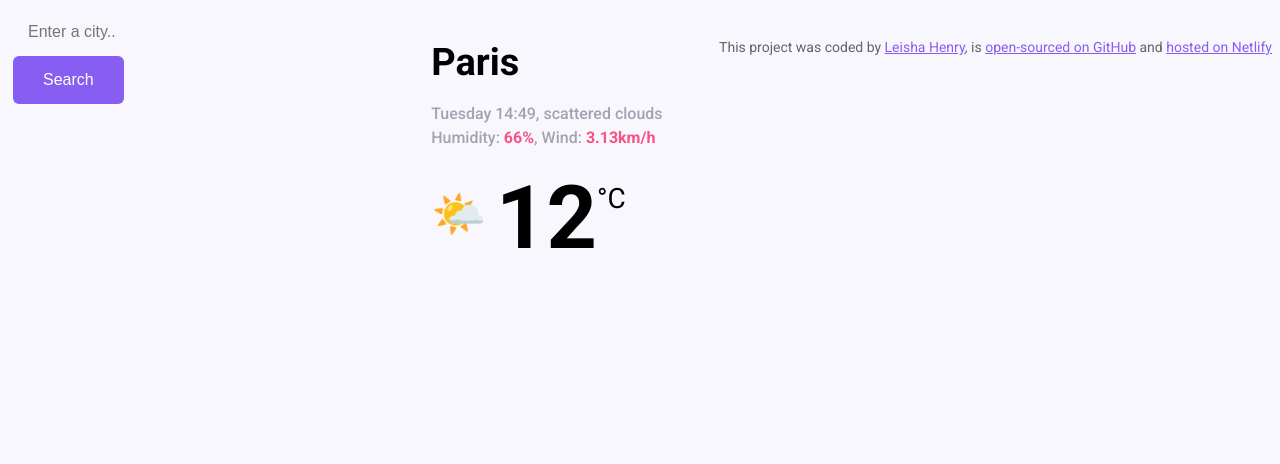
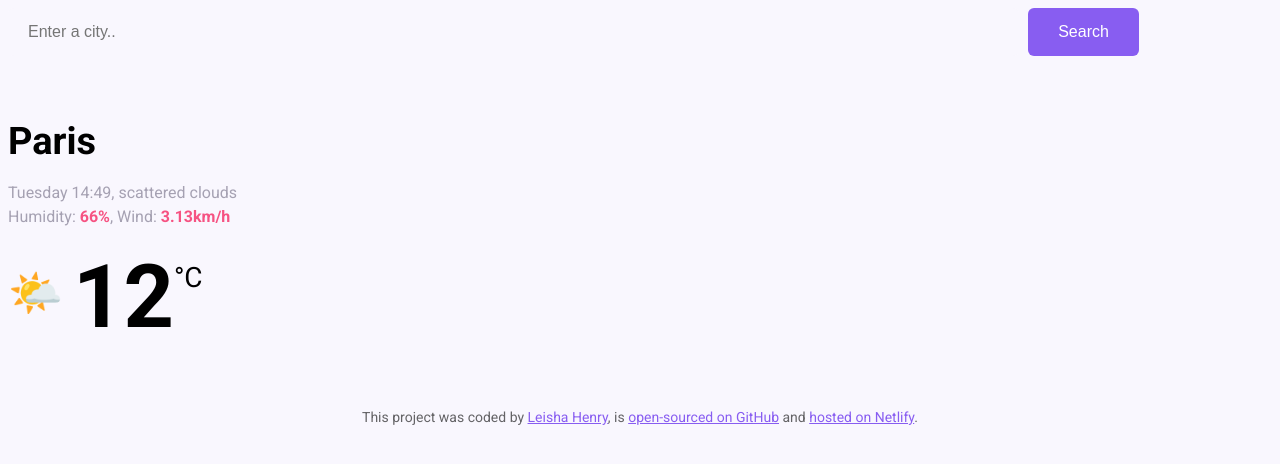
Before and after one commit to LeishaH/praenuntius-tempestatis, a plain HTML site: page index.html in a window 1280 px wide. Drawn offline with Linux system fonts and the light colour scheme.

Commit message:
Wrapped everything in .weather-app-container to style the full white card.  Switched .weather-app-data to .weather-app-row with Flexbox.  Fixed flex alignment for temperature to sit beside city.  Removed broken/invalid CSS block.  Ensured the footer is inside the white box.

```diff
--- a/index.html
+++ b/index.html
@@ -7,13 +7,13 @@
     <link rel="preconnect" href="https://fonts.googleapis.com" />
     <link rel="preconnect" href="https://fonts.gstatic.com" crossorigin />
     <link
-      href="https://fonts.googleapis.com/css2?family=Roboto:ital,wght@0,100..900;1,100..900&display=swap"
+      href="https://fonts.googleapis.com/css2?family=Roboto:wght@400;700&display=swap"
       rel="stylesheet"
     />
     <title>Praenuntius Tempestatis App</title>
   </head>
   <body>
-    <div class="weather-app-data">
+    <div class="weather-app-container">
       <header>
         <form class="search-form">
           <input
@@ -27,7 +27,8 @@
       </header>
 
       <main>
-        <div>
+        <div class="weather-app-row">
+          <div class="weather-app-info">
             <h1 class="weather-app-city" id="city">Paris</h1>
             <p class="weather-app-details">
               Tuesday 14:49, scattered clouds
@@ -39,6 +40,7 @@
             <div class="weather-app-icon">🌤️</div>
             <div class="weather-app-temperature">12</div>
             <div class="weather-app-unit">°C</div>
+          </div>
         </div>
       </main>
 
@@ -54,7 +56,7 @@
         and
         <a href="https://praenuntius-tempestatis.netlify.app/" target="_blank"
           >hosted on Netlify</a
-        >
+        >.
       </footer>
     </div>
 
```
Lines whose indentation alone changed are shown as unchanged.
